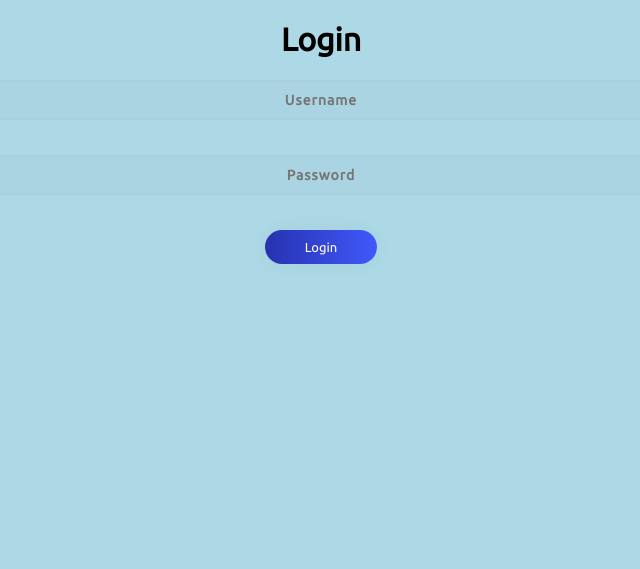
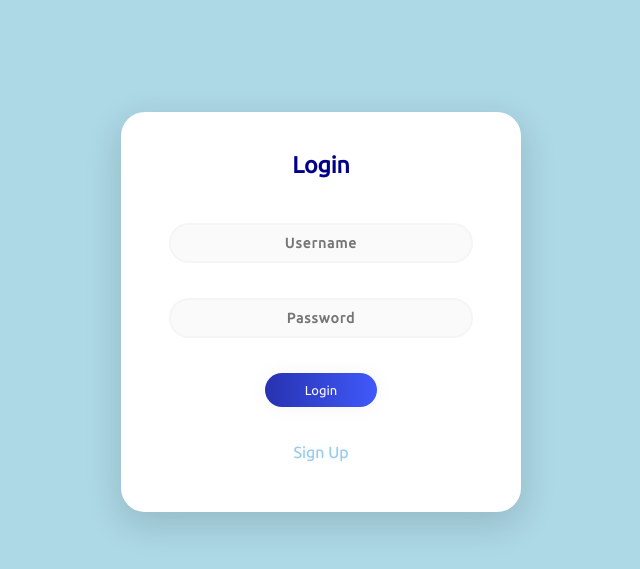
Before and after one commit to FranciscoGreenaway/DjangoBlog, a Django app: page /login in a window 1280 px wide. Shown: the top 569 px of the page, without its empty margins (319-959 px from the left). Run offline with Django 4.2, Linux system fonts and the light colour scheme; some libraries are stand-ins or nearby versions.

Commit message:
Added sign up link and renamed some classes

```diff
--- a/templates/login.html
+++ b/templates/login.html
@@ -10,15 +10,23 @@
     <title>Log In</title>
 </head>
 <body>
-    <div class="main">
-        <h1 class="sign" align="center">
+    <div class="login-main">
+        <h1 class="header" align="center">
             Login
         </h1>
-        <form class="form1" method="Post" action="login" align="center">
+
+        {% for message in messages %}
+            <p style="color: red; text-align: center" >{{ message }}</p>
+        {% endfor %}
+
+        <form class="form" method="Post" action="login" align="center">
             {% csrf_token %}
             <input class='input' type="text" name="username" placeholder="Username">
             <input class='input' type="password" name="password" placeholder="Password"><br>
-            <button type="submit" class="submit">Login</button>
+            <button class='submit' type="submit" >Login</button>
+            <p class="signup-link">
+                <a class="signup-link" href="signup">Sign Up</a>
+            </p>
         </form>
     </div>
 
```
